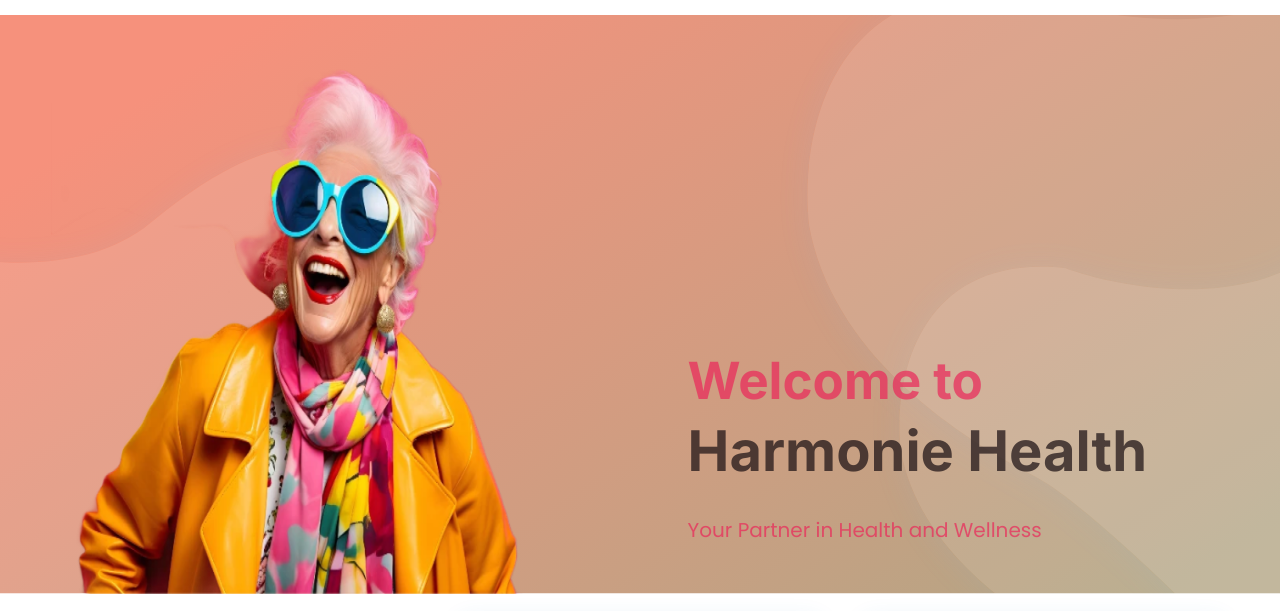
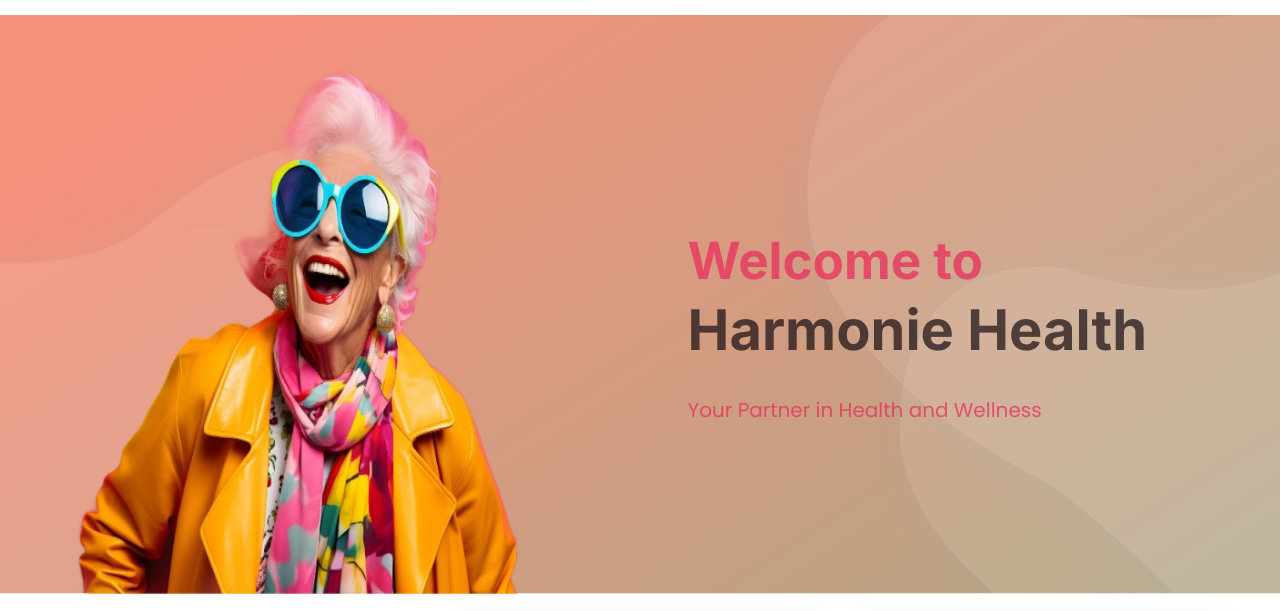
Before and after one commit to happywhendrunk/pratham-1-assignment, a website: page about.html in a window 1280 px wide. Shown: the part 89-700 px from the top of the page. Drawn offline with Linux system fonts and the light colour scheme.

Commit message:
feat: refactor about.css to make maintainable, responsive and flexible

```diff
--- a/about.css
+++ b/about.css
@@ -1,11 +1,4 @@
-/* ============================================
-   ABOUT PAGE - MODERN RESPONSIVE CSS
-   Refactored: 2025
-   ============================================ */
 
-/* ============================================
-   CSS CUSTOM PROPERTIES (Design Tokens)
-   ============================================ */
 :root {
   /* Colors */
   --color-primary: #F24570;
@@ -62,9 +55,6 @@
   --transition-fast: 0.2s ease;
 }
 
-/* ============================================
-   RESET & BASE STYLES
-   ============================================ */
 * {
   box-sizing: border-box;
 }
@@ -91,7 +81,7 @@
 @media (min-width: 768px) {
   .hero {
     flex-direction: row;
-    align-items: flex-end;
+    align-items: center;
     justify-content: space-between;
   }
 }
@@ -139,7 +129,7 @@
   .hero-right {
     width: 48%;
     padding-left: var(--spacing-md);
-    padding-bottom: var(--spacing-xl);
+    align-self: center;
   }
 }
 
```
